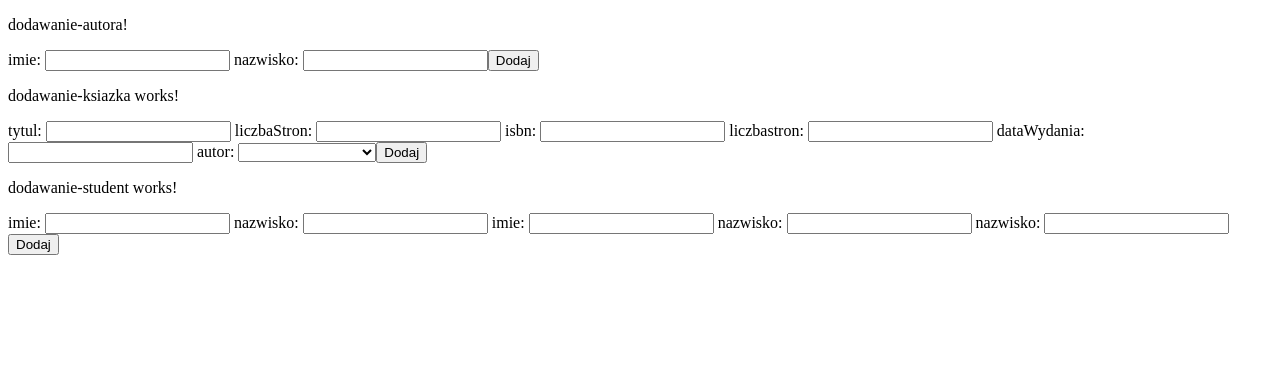
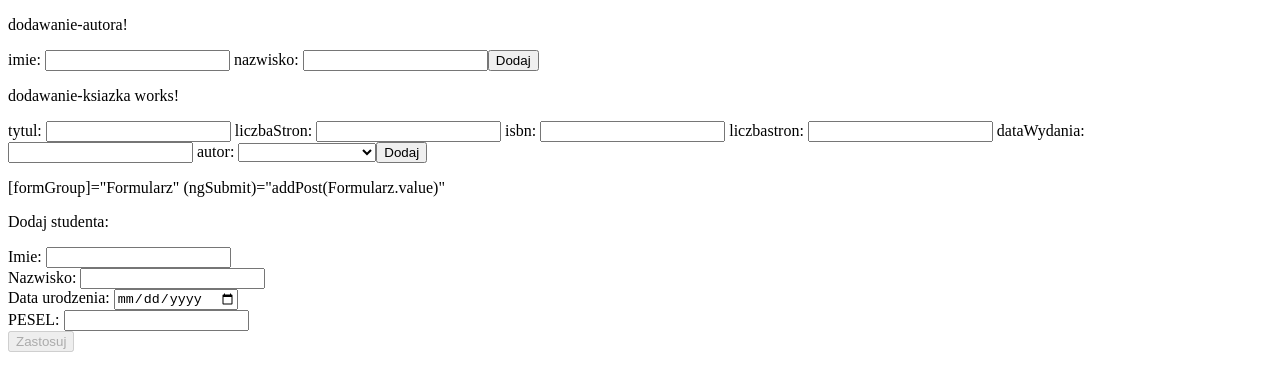
Before and after one commit to joannamaria27/libraryWebApp, an Angular app: page / in a window 1280 px wide. Shown: the top 390 px of the page. Built offline with nearby package versions, Linux system fonts and the light colour scheme; data requests are answered from the project's data file.

Commit message:
Formularz dla studenta

```diff
--- a/db.json
+++ b/db.json
@@ -19,6 +19,13 @@
       "id": 3,
       "imie": "Ignacy",
       "nazwisko": "Krasicki"
+    },
+    {
+      "imie": "Maria",
+      "nazwisko": "Elizowska",
+      "dataUrodzenia": "1994-12-12",
+      "pesel": "94121200006",
+      "id": 4
     }
   ],
   "ksiazka": [
@@ -71,8 +78,7 @@
       "nazwisko": "Nowak",
       "dataUrodzenia": "1996-05-25",
       "pesel": 96052500000
-    }
-    ,
+    },
     {
       "imie": "Henryk",
       "nazwisko": "Sienkiewiczowski",
--- a/package.json
+++ b/package.json
@@ -15,7 +15,7 @@
     "@angular/common": "~8.2.14",
     "@angular/compiler": "~8.2.14",
     "@angular/core": "~8.2.14",
-    "@angular/forms": "~8.2.14",
+    "@angular/forms": "^8.2.14",
     "@angular/platform-browser": "~8.2.14",
     "@angular/platform-browser-dynamic": "~8.2.14",
     "@angular/router": "~8.2.14",
--- a/src/app/app.component.ts
+++ b/src/app/app.component.ts
@@ -3,6 +3,7 @@ import { Autor } from './models/autor';
 import { KsiazkaService } from './ksiazka.service';
 import { Ksiazka } from './models/ksiazka';
 import { Student } from './models/student';
+import { FormGroup } from '@angular/forms';
 
 @Component({
   selector: 'app-root',
--- a/src/app/dodawanie-student/dodawanie-student.component.css
+++ b/src/app/dodawanie-student/dodawanie-student.component.css
@@ -0,0 +1,6 @@
+.in-valid{
+    border: 1px solid #ff0000;
+}
+.alert{
+    color: #ff0000;
+}
--- a/src/app/dodawanie-student/dodawanie-student.component.html
+++ b/src/app/dodawanie-student/dodawanie-student.component.html
@@ -1,15 +1,23 @@
-<p>dodawanie-student works!</p>
+[formGroup]="Formularz" (ngSubmit)="addPost(Formularz.value)"
 
-imie:
-<input [(ngModel)]="nowyStudent.imie"/>
-nazwisko:
-<input [(ngModel)]="nowyStudent.nazwisko"/>
-imie:
-<input [(ngModel)]="nowyStudent.dataUrodzenia"/>
-nazwisko:
-<input [(ngModel)]="nowyStudent.pesel"/>
+<p>Dodaj studenta:</p>
 
-nazwisko:
-<input [(ngModel)]="nowyStudent.ksiazki"/>
-
-<button (click)="dodawanieStudenta()">Dodaj</button>
+<form [formGroup]="Formularz" (ngSubmit)="przycisk()">
+    Imie: <input formControlName="imie" type="text" name="imie" [(ngModel)]="nowyStudent.imie"
+    [ngClass]="{'in-valid': !Formularz.controls['imie'].valid && Formularz.controls['imie'].touched}"/>
+    <b class="alert" *ngIf="!Formularz.controls['imie'].valid && Formularz.controls['imie'].touched">
+        Musisz podać imię</b><br>
+    Nazwisko: <input formControlName="nazwisko" type="text" name="nazwisko" [(ngModel)]="nowyStudent.nazwisko"
+    [ngClass]="{'in-valid': !Formularz.controls['nazwisko'].valid && Formularz.controls['nazwisko'].touched}"/>
+    <b class="alert" *ngIf="!Formularz.controls['nazwisko'].valid && Formularz.controls['nazwisko'].touched">
+        Musisz podać nazwisko</b><br>
+    Data urodzenia: <input formControlName="data" type="date" name="data" [(ngModel)]="nowyStudent.dataUrodzenia"
+    [ngClass]="{'in-valid': !Formularz.controls['data'].valid && Formularz.controls['data'].touched}"/>
+    <b class="alert" *ngIf="!Formularz.controls['data'].valid && Formularz.controls['data'].touched">
+        Podaj poprawną datę</b><br>
+    PESEL: <input formControlName="pesel" type="text" name="pesel" [(ngModel)]="nowyStudent.pesel"
+    [ngClass]="{'in-valid': !Formularz.controls['pesel'].valid && Formularz.controls['pesel'].touched}"/>
+    <b class="alert" *ngIf="!Formularz.controls['pesel'].valid && Formularz.controls['pesel'].touched">
+        Podaj 13-cyfrowy PESEL</b><br>
+    <input [disabled]="!Formularz.valid" type="submit" value="Zastosuj">
+</form>
--- a/src/app/dodawanie-student/dodawanie-student.component.ts
+++ b/src/app/dodawanie-student/dodawanie-student.component.ts
@@ -1,5 +1,6 @@
 import { Component, OnInit, EventEmitter, Output } from '@angular/core';
 import { Student } from '../models/student';
+import { FormBuilder, FormGroup, Validators } from '@angular/forms';
 
 @Component({
   selector: 'app-dodawanie-student',
@@ -9,14 +10,38 @@ import { Student } from '../models/student';
 export class DodawanieStudentComponent implements OnInit {
   @Output() dodajStudenta: EventEmitter<Student> = new EventEmitter();
   nowyStudent: Student = new Student();
+  Formularz: FormGroup;
+  post: any;
 
-  constructor() { }
+  constructor(private fb: FormBuilder) {
+    this.Formularz = fb.group({
+    'imie': [null, Validators.required],
+    'nazwisko' : [null, Validators.required],
+    'data' : [null, Validators.required],
+    'pesel' : [null, Validators.compose([Validators.required, Validators.minLength(13), Validators.maxLength(13)])],
+    });
+  }
+  wyślijFormularz() {
+    this.dodajStudenta.emit(this.nowyStudent);
+
+    fetch("http://localhost:3000/student/", {
+      method: "post",
+      headers: {
+        'Accept': 'application/json',
+        'Content-Type': 'application/json'
+      },
+      body: JSON.stringify(this.nowyStudent)
+    }).then((res) => {
+      res.json().then(data => {
+        console.log("Successful " + data);
+      })
+    })
+  }
 
   ngOnInit() {
   }
 
   dodawanieStudenta() {
-    this.dodajStudenta.emit(this.nowyStudent);
-    this.nowyStudent = new Student();
+
   }
 }
--- a/src/app/models/student.ts
+++ b/src/app/models/student.ts
@@ -6,7 +6,6 @@ export interface IStudent {
       nazwisko: String;
       dataUrodzenia: Date;
       pesel: number;
-
     }
 
   export class Student implements IStudent {
```
Also changed, not shown: src/app/app.module.ts (+4 -5 lines).
